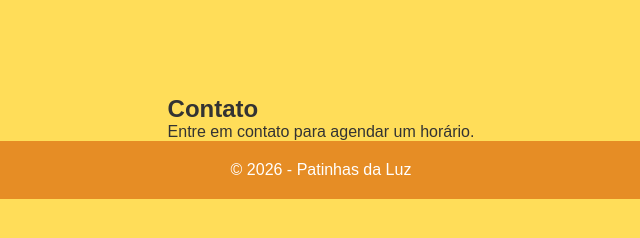
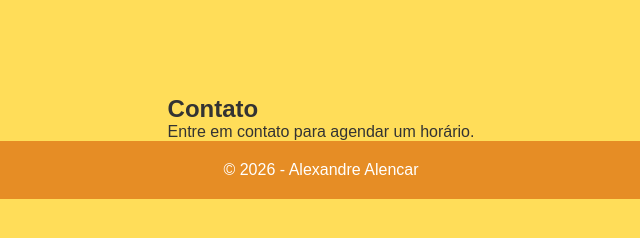
Before and after one commit to Xandao12S/petshop, a website built with Vite: page src/pages/contato.html in a window 1280 px wide. Shown: the full height of the page, 319-959 px from the left. Built offline with nearby package versions, Linux system fonts and the light colour scheme.

```diff
--- a/src/pages/contato.html
+++ b/src/pages/contato.html
@@ -3,7 +3,7 @@
 <head>
   <meta charset="UTF-8" />
   <meta name="viewport" content="width=device-width, initial-scale=1.0" />
-  <title>Contato - Patinhas da Luz</title>
+  <title>Contato - Alexandre Alencar</title>
 </head>
 <body>
   <header class="cabecalho">
@@ -26,7 +26,7 @@
   </main>
 
   <footer class="rodape">
-    <p>© 2026 - Patinhas da Luz</p>
+    <p>© 2026 - Alexandre Alencar</p>
   </footer>
 
   <script type="module" src="../main.ts"></script>
```
Also changed, not shown: src/pages/servicos.html (+2 -2 lines).
